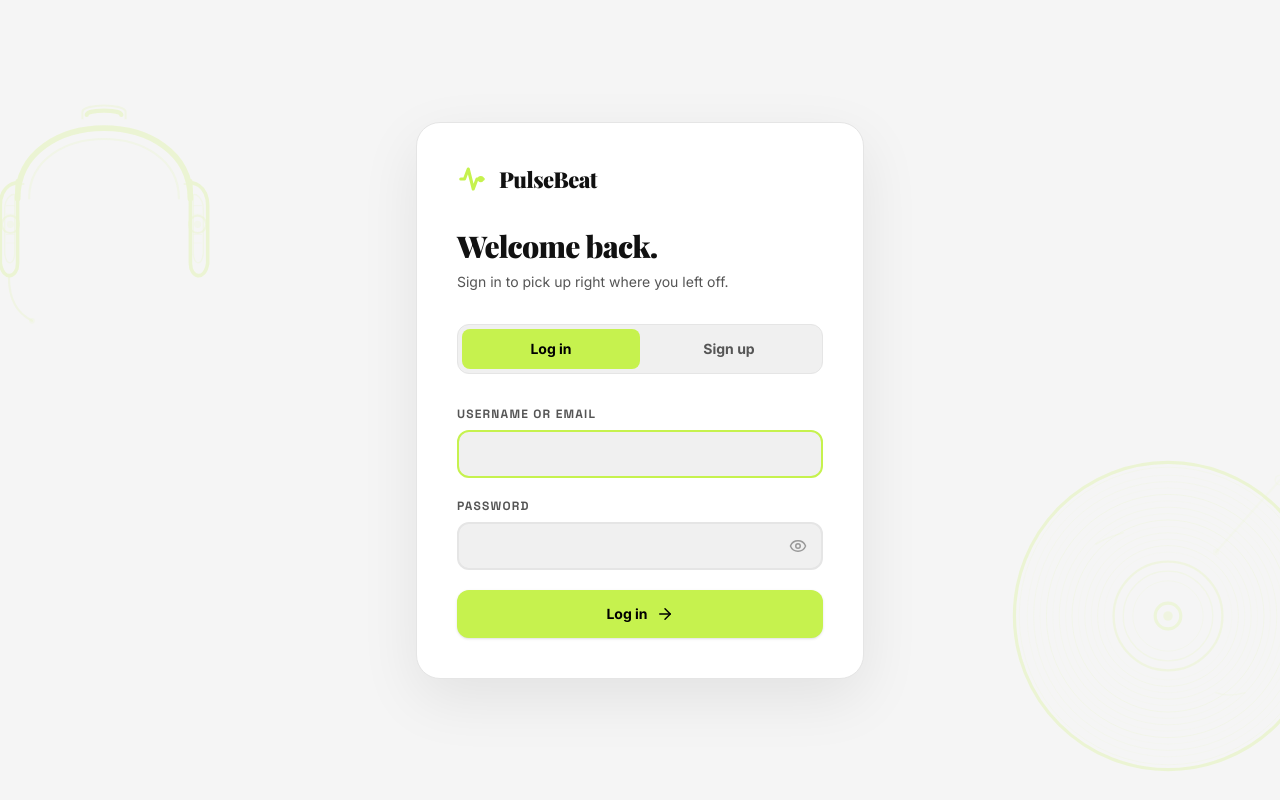
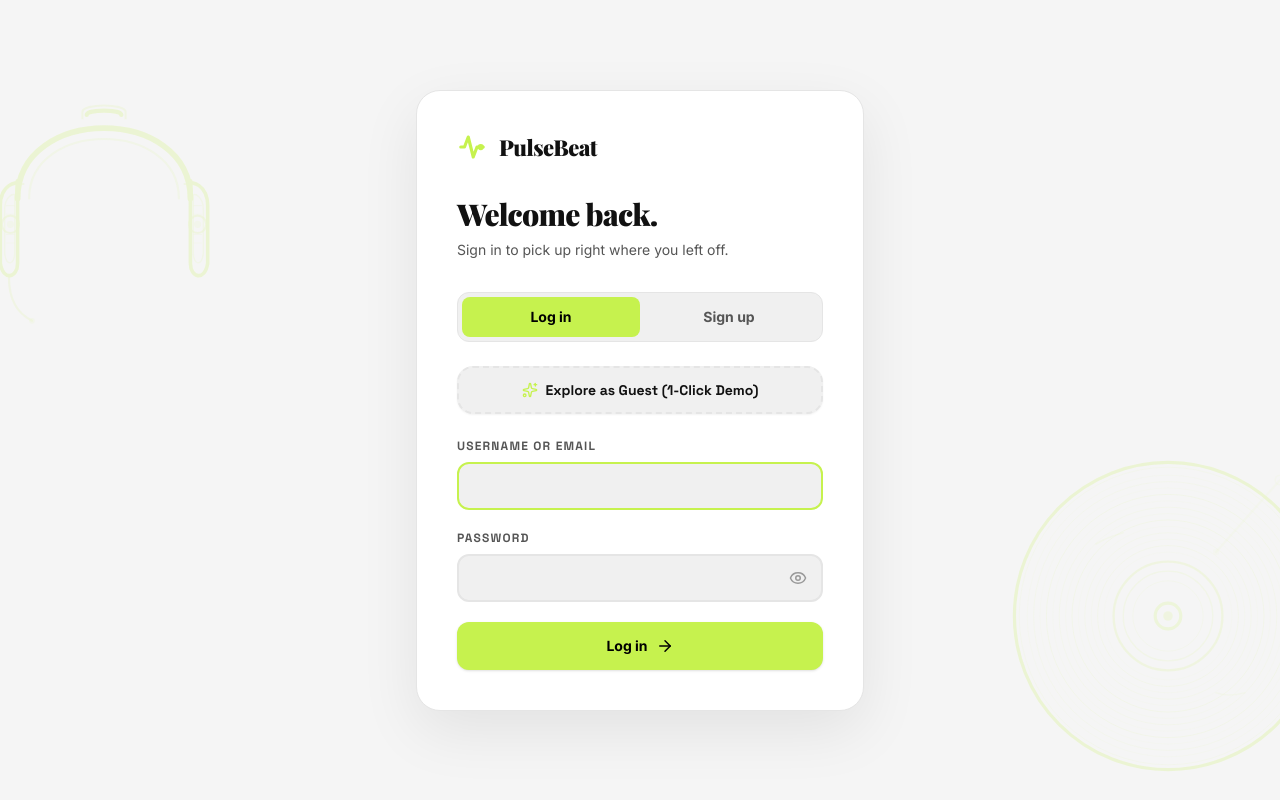
Before and after one commit to ShayanZ27/pulsebeat, a React (Vite) app in the folder frontend/: page /login in a window 1280 px wide. Built offline with nearby package versions, Linux system fonts and the light colour scheme; no server answers; a web font is replaced by a local one.

Commit message:
Added 1-click guest demo auto-login.

```diff
--- a/frontend/src/App.jsx
+++ b/frontend/src/App.jsx
@@ -16,7 +16,8 @@ import { selectCurrentUser } from './store/authSlice';
 function RequireAuth() {
   const user = useSelector(selectCurrentUser);
   const location = useLocation();
-  return user ? <Outlet /> : <Navigate to="/login" replace state={{ from: location }} />;
+  const search = location.search || '';
+  return user ? <Outlet /> : <Navigate to={`/login${search}`} replace state={{ from: location }} />;
 }
 
 export default function App() {
--- a/frontend/src/pages/AuthPage.jsx
+++ b/frontend/src/pages/AuthPage.jsx
@@ -1,12 +1,17 @@
-import { useState } from 'react';
+import { useEffect, useRef, useState } from 'react';
 import { useSelector } from 'react-redux';
-import { Navigate, useLocation } from 'react-router-dom';
-import { ArrowRight, Eye, EyeOff } from 'lucide-react';
+import { Navigate, useLocation, useSearchParams } from 'react-router-dom';
+import { ArrowRight, Eye, EyeOff, Sparkles } from 'lucide-react';
 import { HeadphonesLineSVG, LogoPulseSVG, VinylDiscLineSVG } from '../components/icons/LineArt';
 import { useLoginMutation, useRegisterMutation } from '../store/api';
 import { selectCurrentUser } from '../store/authSlice';
 import { selectAccentColor, selectAccentTextColor } from '../store/themeSlice';
 import { HeartbeatLoader } from '../components/common/PulseAnimations';
+
+const GUEST_CREDENTIALS = {
+  identifier: 'guest',
+  password: 'GuestPass123!',
+};
 
 const EMPTY_FORM = { identifier: '', firstName: '', lastName: '', username: '', email: '', password: '' };
 
@@ -52,6 +57,7 @@ export default function AuthPage() {
   const accentColor = useSelector(selectAccentColor);
   const accentTextColor = useSelector(selectAccentTextColor);
   const location = useLocation();
+  const [searchParams] = useSearchParams();
 
   const [mode, setMode] = useState('login');
   const [form, setForm] = useState(EMPTY_FORM);
@@ -62,6 +68,31 @@ export default function AuthPage() {
   const isSubmitting = isLoggingIn || isRegistering;
   const isLogin = mode === 'login';
 
+  const isGuestDemo = searchParams.get('demo') === 'guest';
+  const autoLoginTriggeredRef = useRef(false);
+
+  // Background auto-login for direct resume link: ?demo=guest
+  useEffect(() => {
+    if (isGuestDemo && !user && !autoLoginTriggeredRef.current) {
+      autoLoginTriggeredRef.current = true;
+      setMode('login');
+      setForm((prev) => ({
+        ...prev,
+        identifier: GUEST_CREDENTIALS.identifier,
+        password: GUEST_CREDENTIALS.password,
+      }));
+
+      login({
+        identifier: GUEST_CREDENTIALS.identifier,
+        password: GUEST_CREDENTIALS.password,
+      })
+        .unwrap()
+        .catch((err) => {
+          setError(err?.data?.message || err?.message || 'Guest auto-login failed. Please sign in manually.');
+        });
+    }
+  }, [isGuestDemo, user, login]);
+
   // Signed in (just now, or already) -> leave the auth page.
   if (user) return <Navigate to={location.state?.from?.pathname ?? '/'} replace />;
 
@@ -71,6 +102,25 @@ export default function AuthPage() {
     setMode(nextMode);
     setError('');
     setForm((prev) => ({ ...prev, password: '' }));
+  };
+
+  const handleGuestLogin = async () => {
+    setMode('login');
+    setError('');
+    setForm((prev) => ({
+      ...prev,
+      identifier: GUEST_CREDENTIALS.identifier,
+      password: GUEST_CREDENTIALS.password,
+    }));
+
+    try {
+      await login({
+        identifier: GUEST_CREDENTIALS.identifier,
+        password: GUEST_CREDENTIALS.password,
+      }).unwrap();
+    } catch (err) {
+      setError(err?.data?.message || err?.message || 'Failed to sign in as Guest');
+    }
   };
 
   const handleSubmit = async (event) => {
@@ -91,7 +141,7 @@ export default function AuthPage() {
       }
       // On success the auth slice stores the user and the <Navigate> above takes over.
     } catch (err) {
-      setError(err?.message ?? 'Something went wrong');
+      setError(err?.data?.message || err?.message || 'Something went wrong');
     }
   };
 
@@ -115,7 +165,7 @@ export default function AuthPage() {
         </p>
 
         {/* Mode switch */}
-        <div role="tablist" className="grid grid-cols-2 p-1 mb-8 rounded-xl bg-elevated border border-brd">
+        <div role="tablist" className="grid grid-cols-2 p-1 mb-6 rounded-xl bg-elevated border border-brd">
           {[['login', 'Log in'], ['signup', 'Sign up']].map(([value, label]) => (
             <button
               key={value}
@@ -124,7 +174,7 @@ export default function AuthPage() {
               role="tab"
               aria-selected={mode === value}
               onClick={() => switchMode(value)}
-              className="py-2.5 rounded-lg text-sm font-bold transition-colors"
+              className="py-2.5 rounded-lg text-sm font-bold transition-colors cursor-pointer"
               style={mode === value ? { backgroundColor: accentColor, color: accentTextColor } : undefined}
             >
               <span className={mode === value ? '' : 'text-txt-sec'}>{label}</span>
@@ -132,7 +182,30 @@ export default function AuthPage() {
           ))}
         </div>
 
-        <form id="auth-form" onSubmit={handleSubmit} className="space-y-5">
+        {isGuestDemo && isLoggingIn ? (
+          <div className="flex flex-col items-center justify-center py-10 space-y-4">
+            <HeartbeatLoader size={30} color={accentColor} />
+            <div className="text-center space-y-1">
+              <p className="text-sm font-space font-bold text-txt">Entering as Guest...</p>
+              <p className="text-xs text-txt-muted">Signing in to explore PulseBeat</p>
+            </div>
+          </div>
+        ) : (
+          <>
+            {isLogin && (
+              <button
+                id="auth-guest-btn"
+                type="button"
+                disabled={isSubmitting}
+                onClick={handleGuestLogin}
+                className="w-full mb-6 flex items-center justify-center gap-2 py-3 px-4 rounded-2xl bg-elevated hover:bg-card border-2 border-dashed border-brd hover:border-primary/50 text-txt text-xs sm:text-sm font-space font-bold transition-all shadow-xs hover:scale-[1.01] active:scale-[0.98] cursor-pointer"
+              >
+                <Sparkles size={16} style={{ color: accentColor }} />
+                <span>Explore as Guest (1-Click Demo)</span>
+              </button>
+            )}
+
+            <form id="auth-form" onSubmit={handleSubmit} className="space-y-5">
           {isLogin ? (
             <Field
               id="auth-identifier" name="identifier" label="Username or email" autoComplete="username"
@@ -178,7 +251,9 @@ export default function AuthPage() {
             )}
           </button>
         </form>
-      </section>
-    </main>
+      </>
+    )}
+  </section>
+</main>
   );
 }
```
Also changed, not shown: 1 other file (tests, documents, lock files or other folders).
